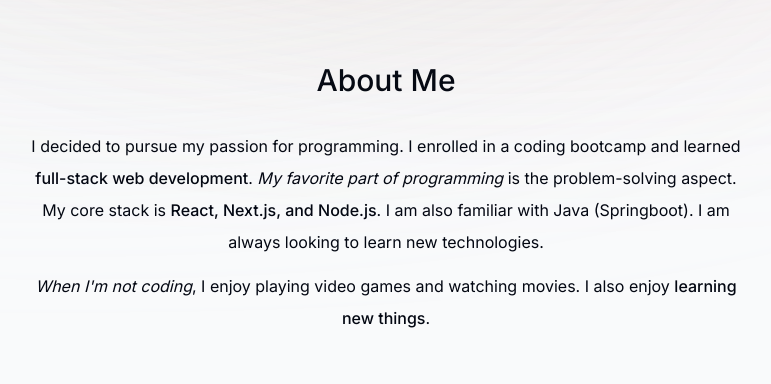
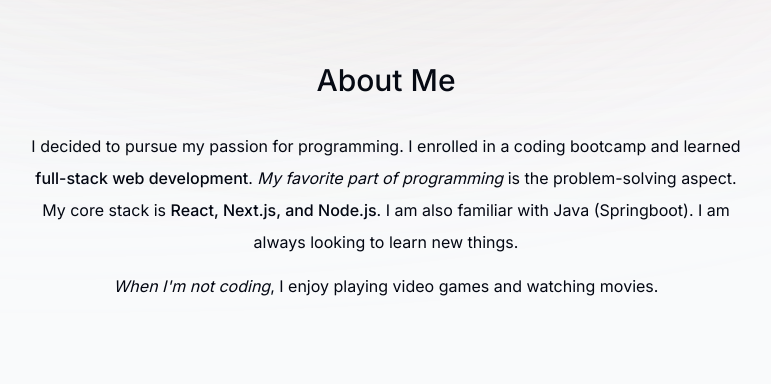
Before and after one commit to Hidate13/myPortfolio, a Next.js app: page / in a window 1280 px wide. Shown: the part 800-1184 px from the top of the page, without its empty margins (254-1025 px from the left). Built offline with nearby package versions, Linux system fonts and the light colour scheme; no server answers.

Commit message:
first commit

```diff
--- a/components/about.tsx
+++ b/components/about.tsx
@@ -28,13 +28,12 @@
           React, Next.js, and Node.js
         </span>
         . I am also familiar with Java (Springboot). I am always looking to
-        learn new technologies.
+        learn new things.
       </p>
 
       <p>
         <span className="italic">When I'm not coding</span>, I enjoy playing
-        video games and watching movies. I also enjoy{" "}
-        <span className="font-medium">learning new things</span>.
+        video games and watching movies.
       </p>
     </motion.section>
   );
--- a/components/intro.tsx
+++ b/components/intro.tsx
@@ -63,7 +63,7 @@
           />
         </span>{" "}
         I'm a <span className="font-bold">full-stack developer</span> with{" "}
-        <span className="font-bold">a year</span> of experience.i enjoy developing with{" "}
+        <span className="font-bold">a year</span> of experience.{" "}i enjoy developing with{" "}
         <span className="font-bold"> Next.js</span>.
       </motion.h1>
 
--- a/lib/data.ts
+++ b/lib/data.ts
@@ -43,7 +43,7 @@
     title: "Courier",
     location: "Surabaya, Indonesia",
     description:
-      "I worked as a courier for 1 and a half years to deliver packages to one of the large expedition companies in Indonesia",
+      "I worked as a courier for a year and a half to deliver packages for one of the large expedition companies in Indonesia.",
     icon: React.createElement(CgWorkAlt),
     date: "2021 - 2023",
   },
@@ -51,7 +51,7 @@
     title: "Lithan's Learner",
     location: "11 Eunos Rd 8, Singapore",
     description:
-      "I decided to switch careers in 2023 by taking courses and programs from Lithan, where I can create several applications while I am undergoing bootcamp training.",
+      "I decided to switch careers in 2023 by taking courses and programs from Lithan, where I can create several applications while I am undergoing boot camp training.",
     icon: React.createElement(FaReact),
     date: "2023 - present",
   },
```
